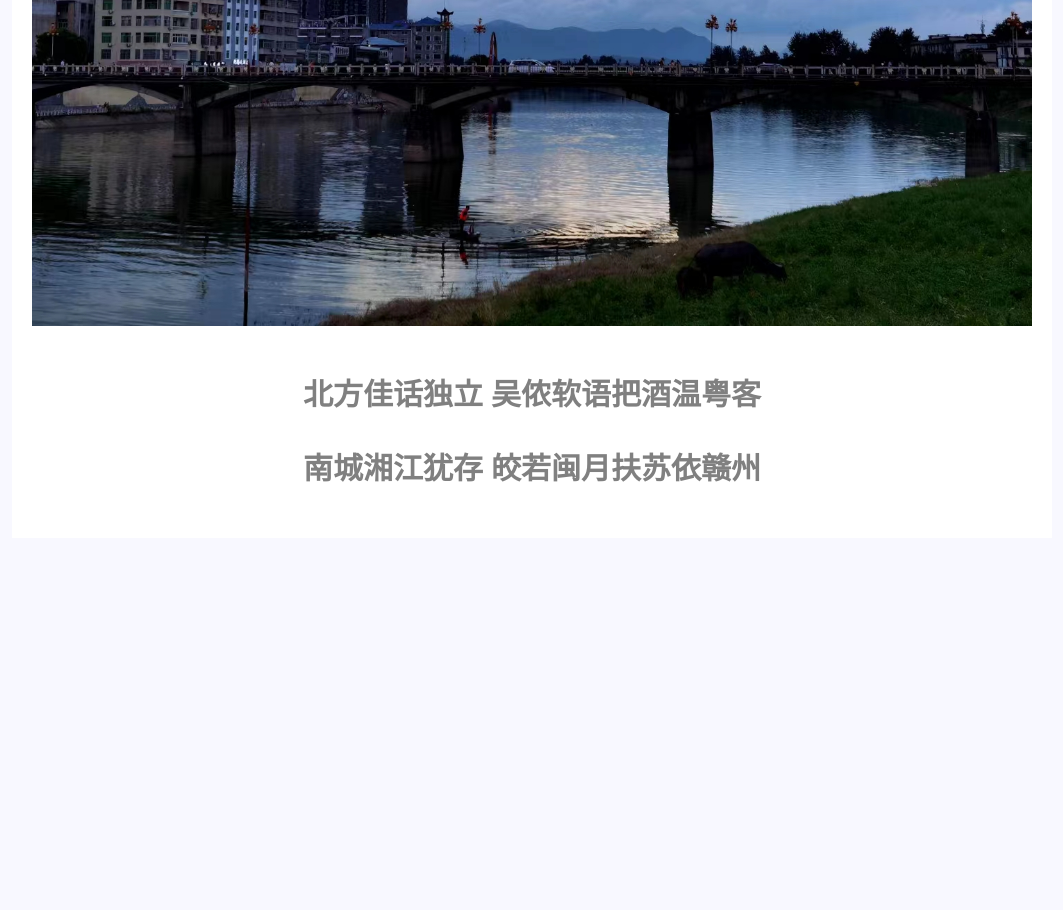
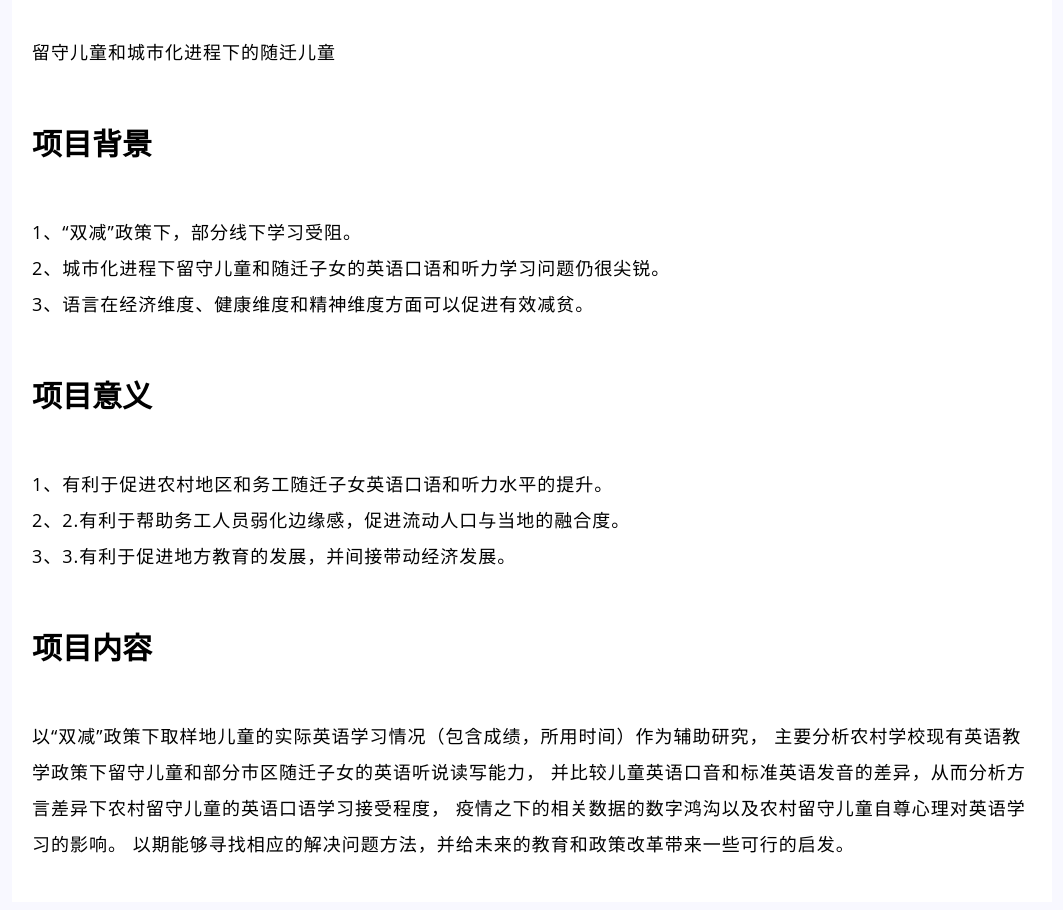
Before and after one commit to whuspeech/whuspeech.github.io, a plain HTML site: page index.html in a window 1280 px wide. Shown: the part 750-1660 px from the top of the page, without its empty margins (108-1171 px from the left). Before the commit the page ends 1296 px from the top, so only its background shows below. Drawn offline with Linux system fonts and the light colour scheme; a web font is replaced by a local one.

Commit message:
Update index.html

```diff
--- a/index.html
+++ b/index.html
@@ -21,10 +21,12 @@
         <li class="nav" style="float:left"><a class="nav active" href="index.html">语言珈</a></li>
       </ul>
     </div>
-    <div class="main">
+    <div class="main" style="background-image:url(images/homepage.png);
+                             background-size: 95%; background-repeat:
+                             no-repeat;background-position: center;">
       <br>
-      <h1>语 言 珈</h1>
-        <h2>
+      <h1 style="font-size: 100px;"><font color="white">语 言 珈</font> </h1>
+        <h2 style="font-size: 50px;">
           <font color="red">作</font>
           <font color="blue">珈</font>
           <font color="green">园</font>
@@ -37,10 +39,34 @@
           <font color="fuchia">成</font>
           <font color="lime">长</font>
         </h2>
-          <img src="images/bg3.jpg" width="1000">
+
+          <!-- <h3 class="center"><font color="grey">北方佳话独立 吴侬软语把酒温粤客</font> </h3>
+          <h3 class="center"><font color="grey">南城湘江犹存 皎若闽月扶苏依赣州</font></h3> -->
+    </div>
+
+    <div class="main">
       <br>
-          <h3 class="center"><font color="grey">北方佳话独立 吴侬软语把酒温粤客</font> </h3>
-          <h3 class="center"><font color="grey">南城湘江犹存 皎若闽月扶苏依赣州</font></h3>
+      <h2>项目简介</h2>
+            <h3>目标群体</h3>
+              <p>留守儿童和城市化进程下的随迁儿童</p>
+            <h3>项目背景</h3>
+             <p>1、“双减”政策下，部分线下学习受阻。<br>
+                2、城市化进程下留守儿童和随迁子女的英语口语和听力学习问题仍很尖锐。<br>
+                3、语言在经济维度、健康维度和精神维度方面可以促进有效减贫。
+             </p>
+            <h3>项目意义</h3>
+             <P>1、有利于促进农村地区和务工随迁子女英语口语和听力水平的提升。<br>
+                2、2.有利于帮助务工人员弱化边缘感，促进流动人口与当地的融合度。<br>
+                3、3.有利于促进地方教育的发展，并间接带动经济发展。
+             </P>
+            <h3>项目内容</h3>
+             <p>
+              以“双减”政策下取样地儿童的实际英语学习情况（包含成绩，所用时间）作为辅助研究，
+              主要分析农村学校现有英语教学政策下留守儿童和部分市区随迁子女的英语听说读写能力，
+              并比较儿童英语口音和标准英语发音的差异，从而分析方言差异下农村留守儿童的英语口语学习接受程度，
+              疫情之下的相关数据的数字鸿沟以及农村留守儿童自尊心理对英语学习的影响。
+              以期能够寻找相应的解决问题方法，并给未来的教育和政策改革带来一些可行的启发。
+             </p>
     </div>
   </body>
 </html>
```
